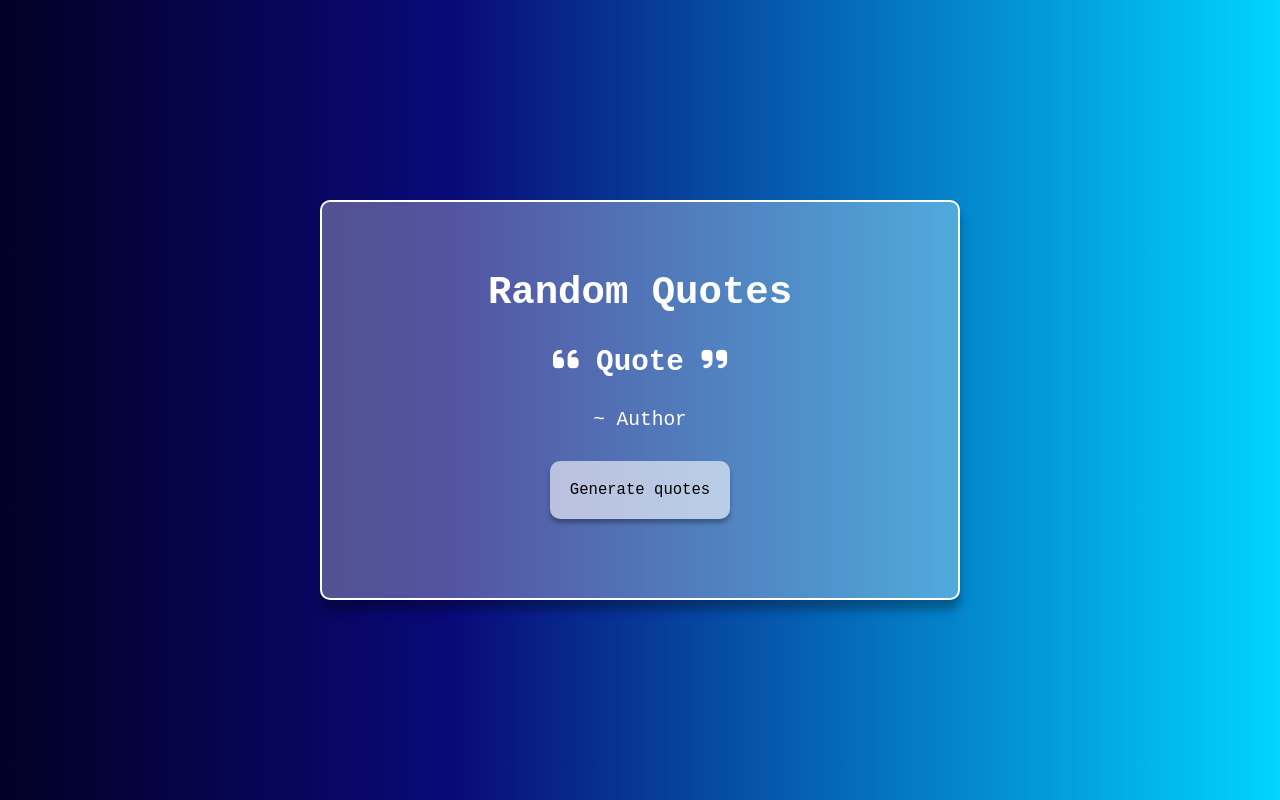
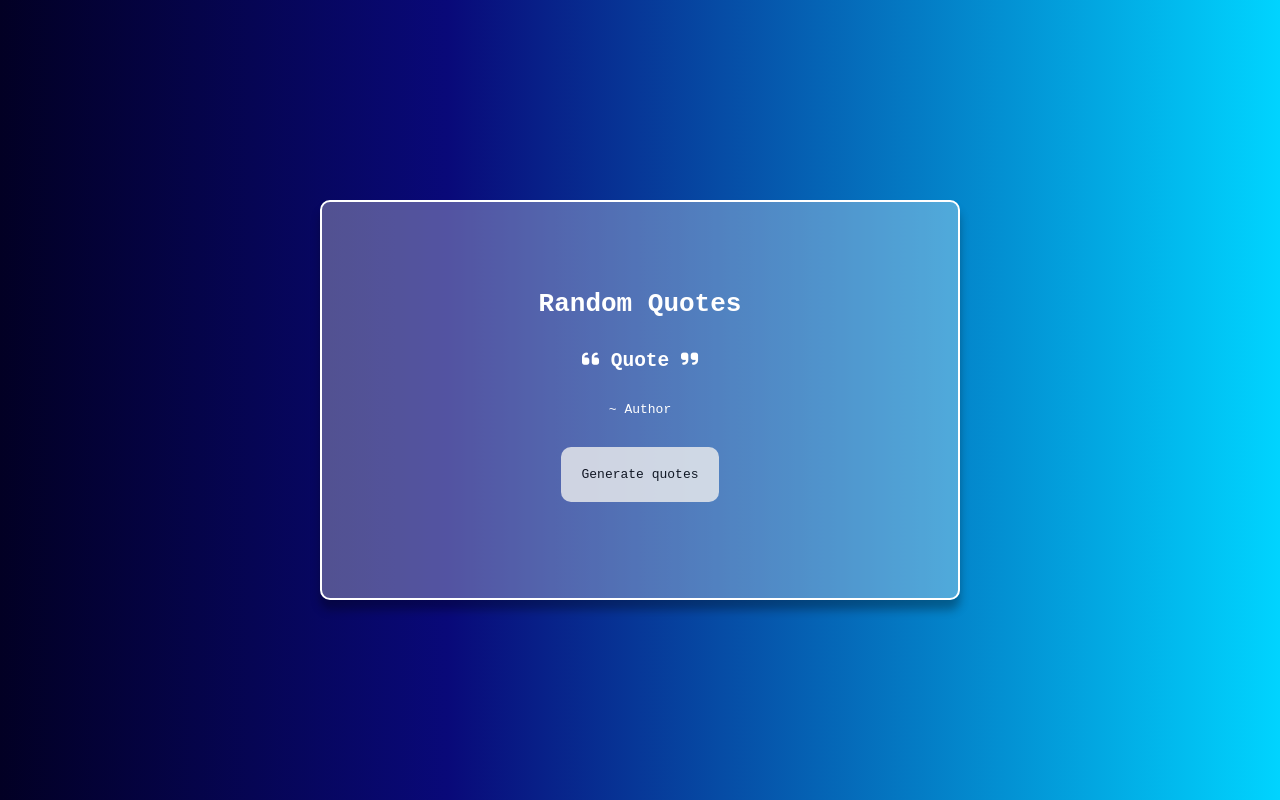
Before and after one commit to FearlessBehalf61/randomQuotes, a website: page index.html in a window 1280 px wide. In both pictures the pointer is over the button "Generate quotes". Drawn offline with Linux system fonts and the light colour scheme.

Commit message:
Update style.css

```diff
--- a/style.css
+++ b/style.css
@@ -21,7 +21,7 @@ body{
     min-height: 50vh;
     display: flex;
     justify-content: center;
-    font-size: 1.5rem;
+    font-size: 1rem;
     height: fit-content;
     flex-direction: column;
     align-items: center;
@@ -43,11 +43,10 @@ h1{
     border-radius: 10px;
     border: none;
     font-family: monospace;
-    font-size: 1.2rem;
+    font-size: 1rem;
     margin-bottom: 10px;
 }
 .btn:hover{
-    background-color: rgba(255,255,255,.6);
-    box-shadow: 0 4px 4px rgba(0,0,0,.3);
-    transition: all 300ms ease-in-out;
+   cursor:pointer;
+   opacity: 0.8
 }
```
